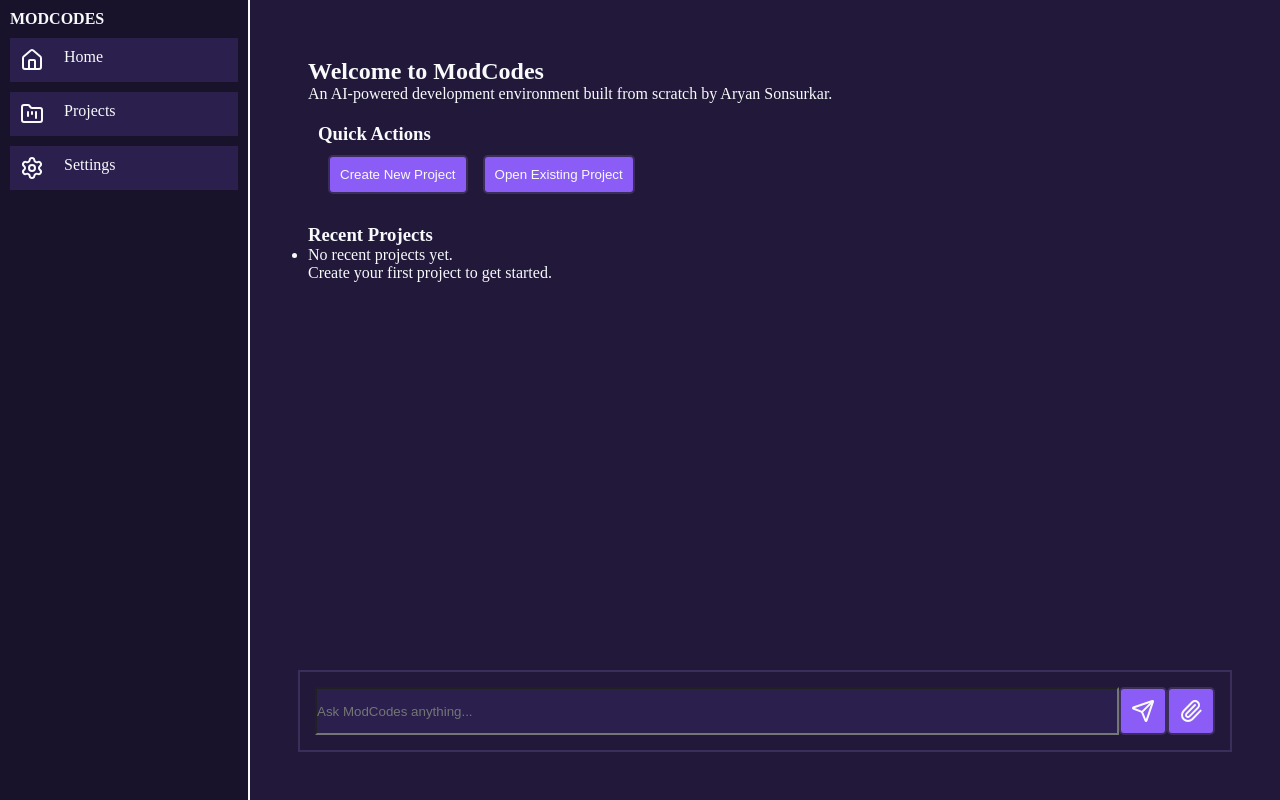
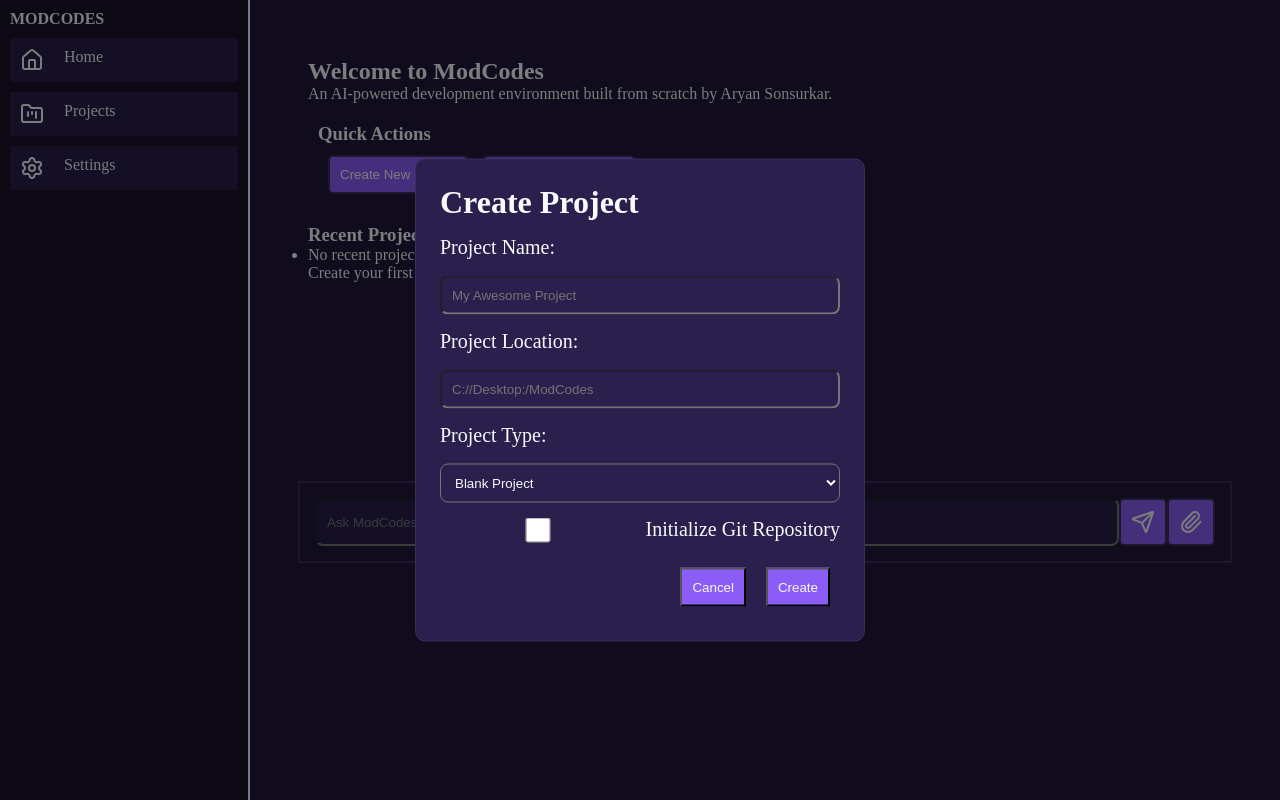
Before and after one commit to aryan-sonsurkar/mod-codes-ide, a Next.js app: page / in a window 1280 px wide. Both pictures are taken after a click on the button "Create New Project". Built offline with nearby package versions, Linux system fonts and the light colour scheme.

Commit message:
feat: implement project creation modal with React state management

```diff
--- a/src/app/components/CreateProjectModal/CreateProjectModal.css
+++ b/src/app/components/CreateProjectModal/CreateProjectModal.css
@@ -0,0 +1,63 @@
+.ProjectModal{
+    display: flex;
+    position: fixed;
+    top: 50%;
+    left: 50%;
+    transform: translate(-50%, -50%);
+    z-index: 10;
+    background-color: var(--surface-bg);
+    flex-direction: column;
+    padding: 24px;
+    border-radius: 10px;
+    border: 1px solid var(--border-color);
+    min-width: 450px;
+    gap: 15px;
+}
+
+.backdrop{
+    z-index: 8;
+    background-color: rgba(0,0,0,0.5);
+    position: fixed;
+    top: 0%;
+    left: 0%;
+    width: 100vw;
+    height: 100vh;
+}
+
+.gitrepo{
+    display: flex;
+    flex-direction: row;
+    gap: 10px;
+}
+
+.ModalButtons{
+  display: flex;
+  flex-direction: row;
+  padding: 10px;
+  gap: 20px;
+  justify-content: right;
+}
+
+.labels{
+    font-size: 20px;
+    font-weight: 400;
+    margin-bottom: 2px;
+}
+
+.button{
+    padding: 10px;
+    gap: 20px;
+    background-color: var(--accent-color);
+    color: var(--primary-text);
+}
+
+.input{
+    padding: 10px;
+    border-radius: 8px;
+    outline: none;
+
+}
+.input:focus{
+    background-color: purple;
+    color: var(--primary-text);
+}
--- a/src/app/components/CreateProjectModal/CreateProjectModal.jsx
+++ b/src/app/components/CreateProjectModal/CreateProjectModal.jsx
@@ -1,22 +1,28 @@
 import "./CreateProjectModal.css";
 
-export default function CreateProjectModal() {
+export default function CreateProjectModal({closeModal}) {
   return (
-    <form>
+<div>
+    <div className="backdrop" closeModal={closeModal} onClick={closeModal}></div>
+    <form className="ProjectModal">
     <h1>Create Project</h1>
-    <label>Project Name:  </label><input placeholder="My Awesome Project"/>
-    <label>Project Location:  </label><input placeholder="C://Desktop:/ModCodes"/>
-    <label>Project Type:  </label>
-    <select>
+    <label className="labels">Project Name:  </label><input className="input" placeholder="My Awesome Project"/>
+    <label className="labels">Project Location:  </label><input className="input" placeholder="C://Desktop:/ModCodes"/>
+    <label className="labels">Project Type:  </label>
+    <select className="input">
         <option>Blank Project</option>
         <option>Next.js</option>
         <option>React</option>
         <option>Node.js</option>
         <option>Python</option>
     </select>
-    <input type="checkbox"></input><label>Initialize Git Repository</label>
-    <button type="reset">Cancel</button>
-    <button type="submit">Create</button>
+    <section className="gitrepo">
+    <input className="input" type="checkbox"></input><label className="labels">Initialize Git Repository</label></section>
+    <section className="ModalButtons">
+    <button className="button" type="reset" onClick={closeModal}>Cancel</button>
+    <button className="button" type="submit">Create</button>
+    </section>
     </form>
+</div>
   );
 }
--- a/src/app/components/Workspace/Workspace.jsx
+++ b/src/app/components/Workspace/Workspace.jsx
@@ -1,21 +1,30 @@
+"use client";
 import "./Workspace.css";
 import ChatInput from "./chat-input";
 import Quickactions from "./content/Quick-actions";
 import Recentprojects from "./content/Recent-projects";
+import CreateProjectModal from "../CreateProjectModal/CreateProjectModal";
 import Welcome from "./content/Welcome";
-import CreateProjectModal from "../CreateProjectModal/CreateProjectModal";
 import { useState } from "react";
 
 export default function Workspace() {
-  const [IsModalOpen, setIsModalOpen] = useState(false);
+  const [isModalOpen, setIsModalOpen] = useState(false);
+  function openModal(){
+    setIsModalOpen(true);
+  };
+  function closeModal(){
+    setIsModalOpen(false);
+  };
   return (
 <div className="workspace">
   <section className="workspace-content">
     <Welcome />
-    <Quickactions />
+    <Quickactions openModal={openModal}/>
     <Recentprojects />
   </section>
     <ChatInput />
+
+  {isModalOpen && <CreateProjectModal closeModal={closeModal}/>}
 </div>
   );
 }
--- a/src/app/components/Workspace/content/Quick-actions.jsx
+++ b/src/app/components/Workspace/content/Quick-actions.jsx
@@ -1,10 +1,11 @@
 import "./Quick-actions.css";
-export default function Quickactions() {
+
+export default function Quickactions({openModal}) {
   return (
 <div className="quick-actions">
       <h3>Quick Actions</h3>
       <div className="action-buttons">
-      <button className="action-button">Create New Project</button>
+      <button className="action-button" onClick={openModal}>Create New Project</button>
       <button className="action-button">Open Existing Project</button>
       </div>
 </div>
```
